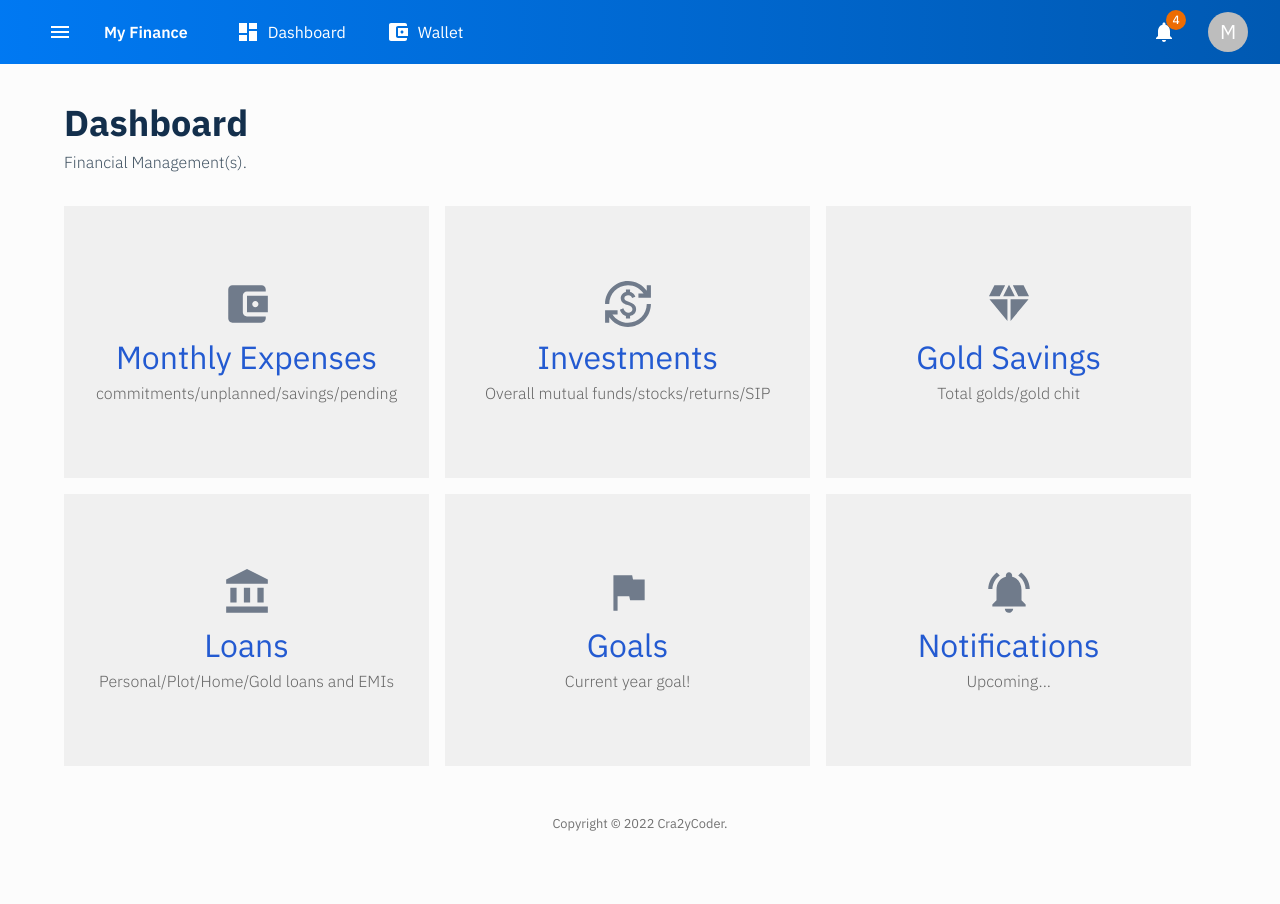
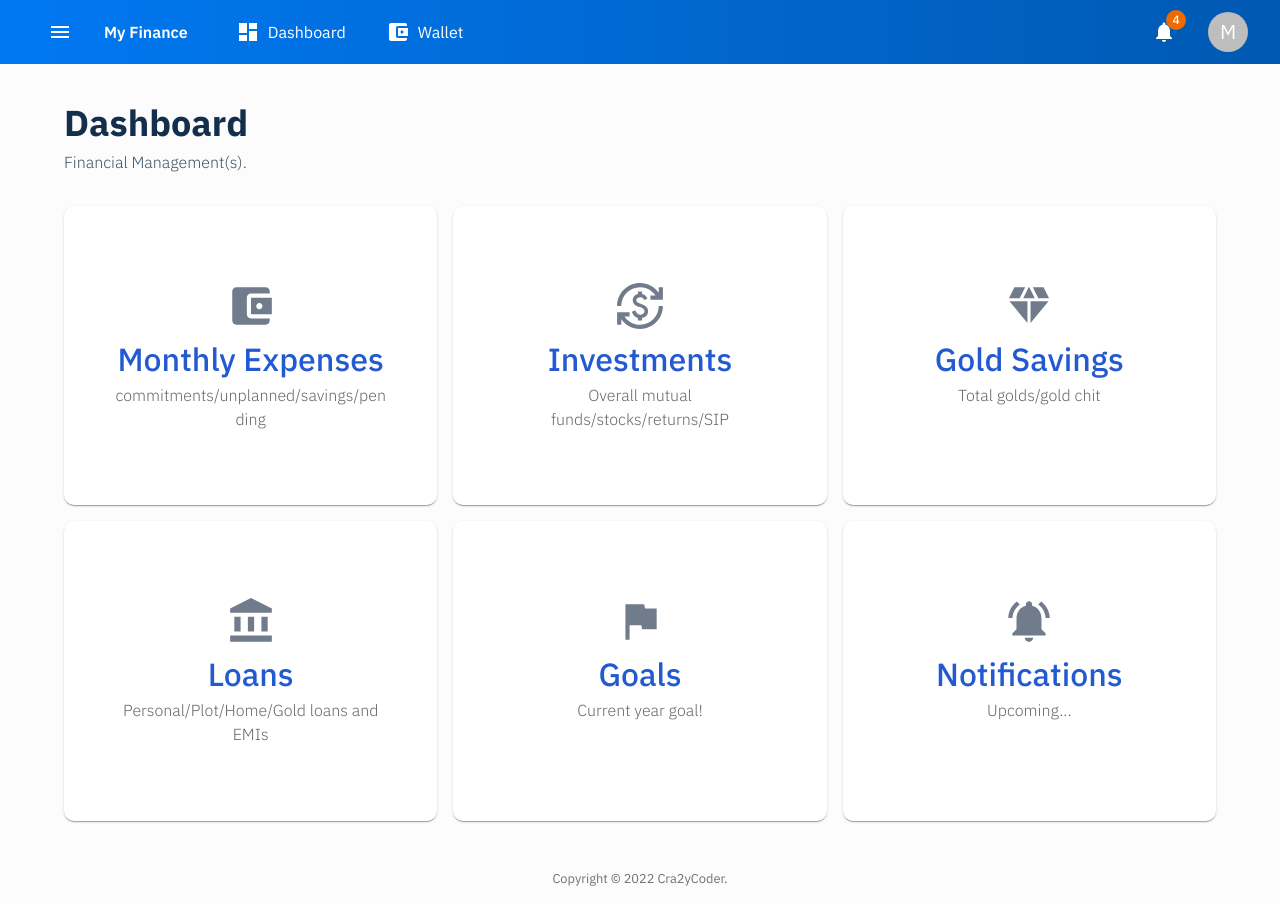
Before and after one commit to cra2ycoder/my-finance, a Next.js app: page /dashboard in a window 1280 px wide. Before the commit the page ends 849 px from the top, so only its background shows below. Built offline with nearby package versions, Linux system fonts and the light colour scheme.

Commit message:
ui corrections

```diff
--- a/components/DashboardGrid/DashboardGrid.tsx
+++ b/components/DashboardGrid/DashboardGrid.tsx
@@ -2,6 +2,7 @@ import React from 'react'
 import Link from '@mui/material/Link'
 import Box from '@mui/material/Box'
 import Typography from '@mui/material/Typography'
+import Paper from '@mui/material/Paper'
 import { dashboardItems } from '@model/config/data'
 import { IDashboardGridItemProps } from './typings'
 import styles from './styles.module.scss'
@@ -10,15 +11,18 @@ function DashboardGridItem(props: IDashboardGridItemProps) {
   const { name = '', link = '', icon = <></>, desc = '' } = props
 
   return (
-    <Link href={link} sx={{ backgroundColor: '#f0f0f0' }}>
+    <Paper sx={{ borderRadius: '10px' }} elevation={1}>
+      <Link href={link}>
         <Box
           sx={{
             textAlign: 'center',
-          padding: '20% 2rem',
+            padding: '20% 3rem',
           }}
         >
           {icon}
-        <Typography sx={{ color: '#235ad1', fontSize: '2rem' }}>
+          <Typography
+            sx={{ color: '#235ad1', fontSize: '2rem', fontWeight: 500 }}
+          >
             {name}
           </Typography>
           <Typography
@@ -33,6 +37,7 @@ function DashboardGridItem(props: IDashboardGridItemProps) {
           </Typography>
         </Box>
       </Link>
+    </Paper>
   )
 }
 
```
Lines whose indentation alone changed are shown as unchanged.
